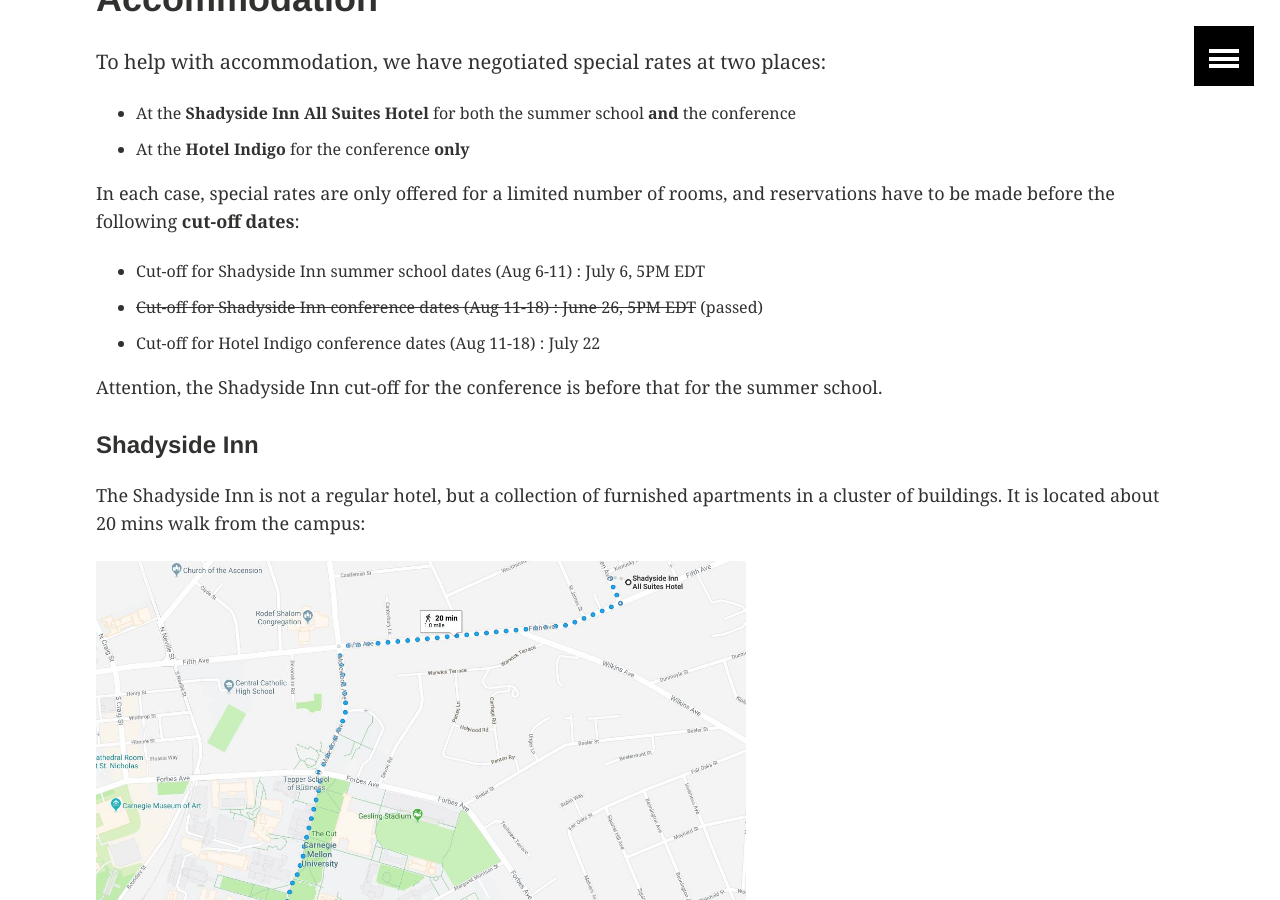
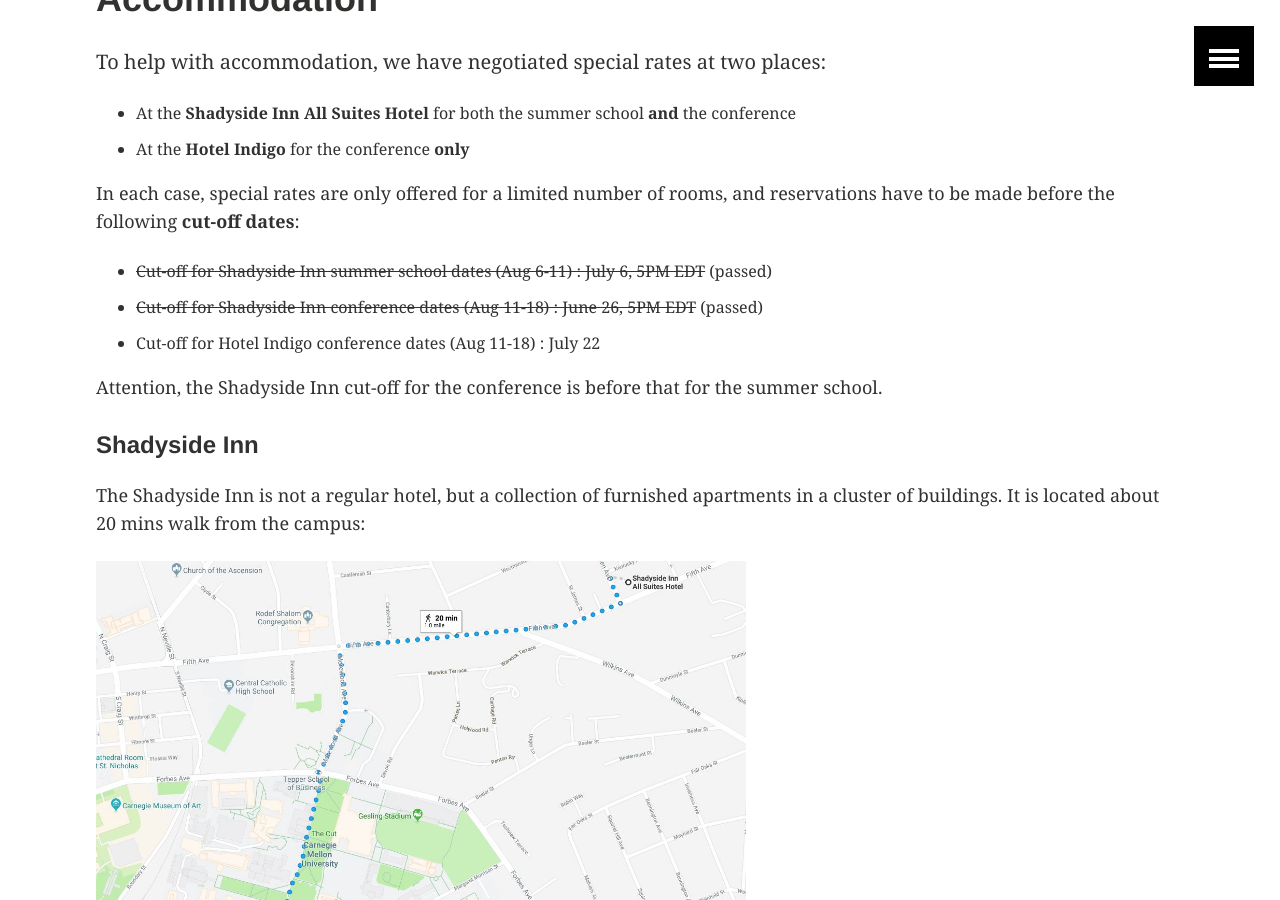
Before and after one commit to HoTT/HoTT-2019, a Jekyll site: the page built from accommodation.md, in a window 1280 px wide and 900 px high, scrolled down 481 px. Built offline with Jekyll 4.4.1, drawn with Linux system fonts in a browser that asks for light colours.

Commit message:
update accommodation page

```diff
--- a/accommodation.md
+++ b/accommodation.md
@@ -13,7 +13,7 @@
 In each case, special rates are only offered for a limited number of rooms, and
 reservations have to be made before the following **cut-off dates**:
 
-* Cut-off for Shadyside Inn summer school dates (Aug 6-11) : July 6, 5PM EDT
+* ~~Cut-off for Shadyside Inn summer school dates (Aug 6-11) : July 6, 5PM EDT~~ (passed)
 * ~~Cut-off for Shadyside Inn conference dates (Aug 11-18) : June 26, 5PM EDT~~ (passed)
 * Cut-off for Hotel Indigo conference dates (Aug 11-18) : July 22
 
```
